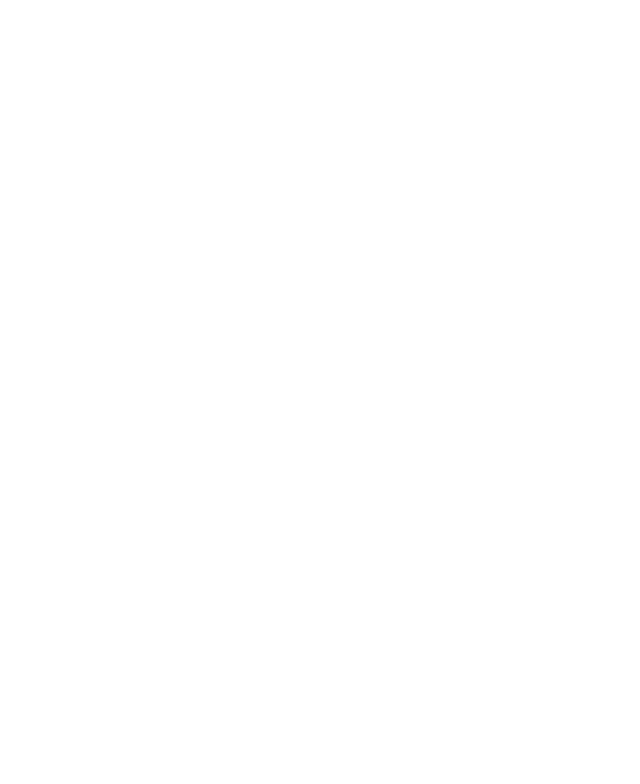
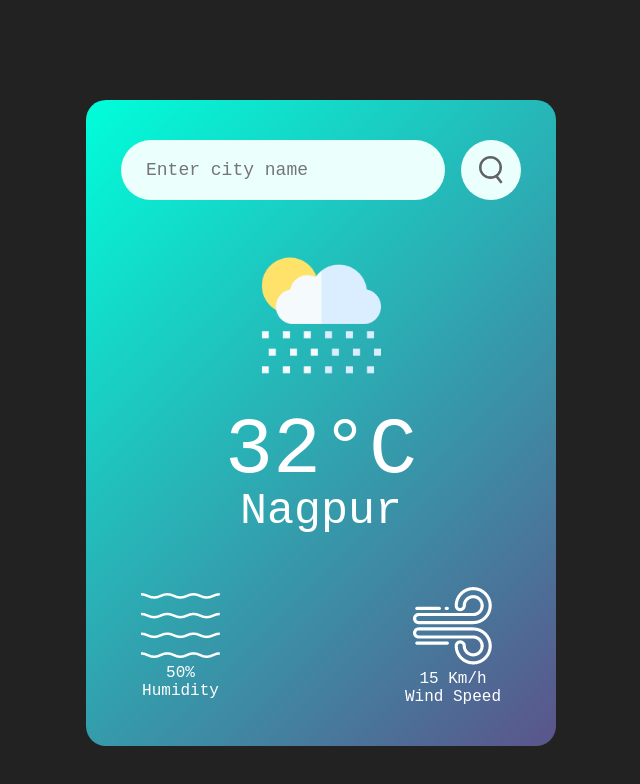
Before and after one commit to samirzjadhav/whether-app, a plain HTML site: page index.html in a window 1280 px wide. Shown: the whole page, without its empty margins (319-959 px from the left). Drawn offline with Linux system fonts and the light colour scheme.

Commit message:
feat: added card and styled it

```diff
--- a/index.html
+++ b/index.html
@@ -8,6 +8,38 @@
     <link rel="stylesheet" href="./style.css" />
   </head>
   <body>
+    <div class="card">
+      <div class="search">
+        <input
+          type="text"
+          placeholder="Enter city name"
+          spellcheck="false
+        "
+        />
+        <button><img src="./images/search.png" alt="" /></button>
+      </div>
+      <div class="whether">
+        <img src="./images/rain.png" class="whether-icon" />
+        <h1 class="temp">32°C</h1>
+        <h2 class="city">Nagpur</h2>
+        <div class="details">
+          <div class="col">
+            <img src="./images/humidity.png" />
+            <div>
+              <p class="humidity">50%</p>
+              <p>Humidity</p>
+            </div>
+          </div>
+          <div class="col">
+            <img src="./images/wind.png" />
+            <div>
+              <p class="wind">15 Km/h</p>
+              <p>Wind Speed</p>
+            </div>
+          </div>
+        </div>
+      </div>
+    </div>
     <script src="./script.js"></script>
   </body>
 </html>
--- a/style.css
+++ b/style.css
@@ -4,3 +4,78 @@
   padding: 0;
   font-family: "Courier New", Courier, monospace;
 }
+
+body {
+  background: #222;
+}
+
+.card {
+  width: 90%;
+  max-width: 470px;
+  background: linear-gradient(135deg, #00feda, #5b548a);
+  color: #fff;
+  margin: 100px auto 0;
+  border-radius: 20px;
+  padding: 40px 35px;
+  text-align: center;
+}
+
+.search {
+  width: 100%;
+  display: flex;
+  justify-content: space-between;
+  align-items: center;
+}
+
+.search input {
+  border: 0;
+  outline: 0;
+  background: #ebfffc;
+  color: #555;
+  padding: 10px 25px;
+  height: 60px;
+  border-radius: 30px;
+  flex: 1;
+  margin-right: 16px;
+  font-size: 18px;
+}
+
+.search button {
+  border: 0;
+  outline: 0;
+  background: #ebfffc;
+  border-radius: 50%;
+  width: 60px;
+  height: 60px;
+  cursor: pointer;
+  display: flex;
+  justify-content: center;
+  align-items: center;
+}
+
+.search button img {
+  width: 24px;
+}
+
+.whether-icon {
+  width: 170px;
+  margin-top: 30px;
+}
+
+.whether h1 {
+  font-size: 80px;
+  font-weight: 500;
+}
+.whether h2 {
+  font-size: 45px;
+  font-weight: 400;
+  margin-top: -10px;
+}
+
+.details {
+  display: flex;
+  align-items: center;
+  justify-content: space-between;
+  padding: 0 20px;
+  margin-top: 50px;
+}
```
